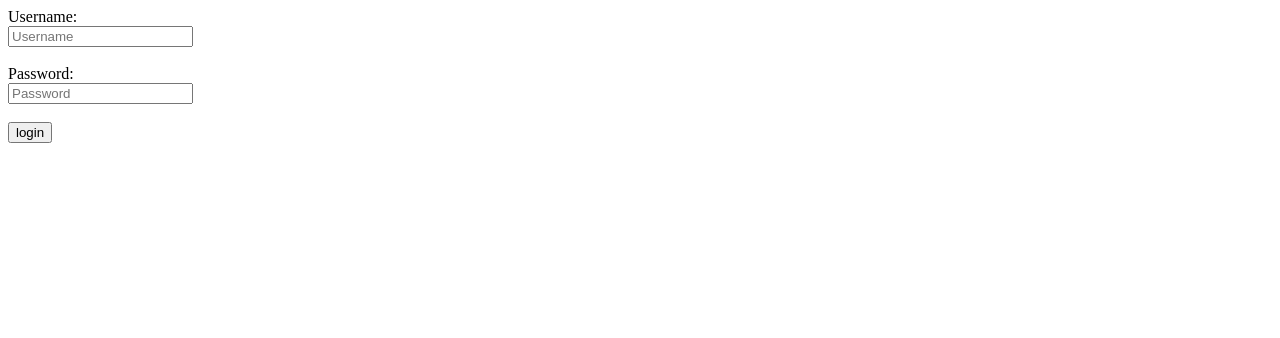
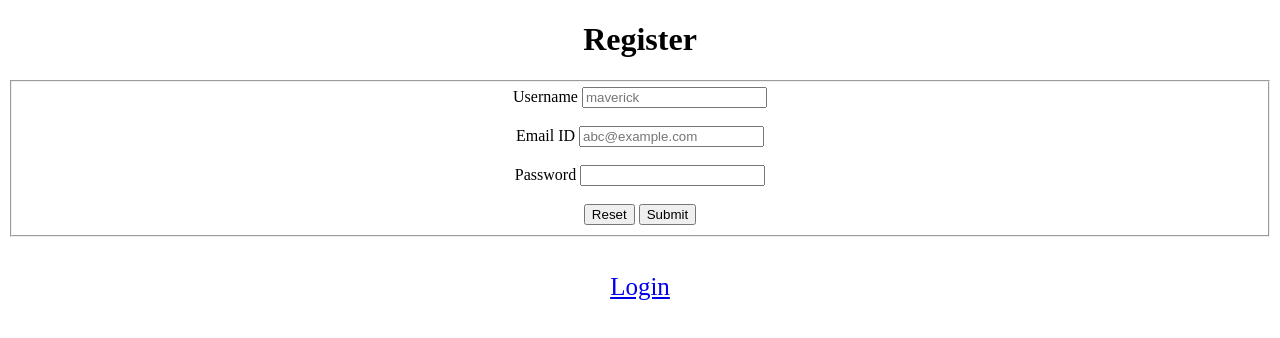
Before and after one commit to Sira18af/DBA2022, a website: page Public/register.html in a window 1280 px wide. Drawn offline with Linux system fonts and the light colour scheme.

Commit message:
Front-end

```diff
--- a/Public/register.html
+++ b/Public/register.html
@@ -1,17 +1,39 @@
 <!DOCTYPE html>
-<html>
-  <head>
-	<title>Example Login Form</title>
-  </head>
-  <body>
-	<form action="//members.osiolabs.com/login" method="post">
-  	<!-- user input-->
-  	Username:<br>
-  	<input type="text" name="username" placeholder="Username" required><br><br>
-  	Password:<br>
-  	<input type="password" name="password" placeholder="Password" required><br><br>
-  	<!-- submit button -->
-  	<input type="submit" value="login">
+<html lang = "en">
+<head>
+	<meta charset = "UTF-8">
+	<title> My Form </title>
+	<style>
+		#mylink{
+			font-size: 25px;
+		}
+	</style>
+</head>
+<body align='center'>
+        <header>
+		<h1>Register</h1>
+	</header>
+
+	<form action="/register" method="POST">
+		<fieldset>
+			<label>Username</label>
+			<input type ="text" id = 'username' name="username" placeholder="maverick" required>
+			<br><br>
+
+			<label>Email ID</label>
+			<input type ="email" id = 'email' name="email" placeholder="abc@example.com" required>
+			<br><br>
+
+			<label>Password</label>
+			<input type="password" id = "password" name="password" required>
+			<br><br>
+
+			<button type ="reset">Reset</button>
+			<button type ="submit">Submit</button>
+		</fieldset>
 	</form>
-  </body>
+	<br><br>
+        <a id="mylink" href="./login.html">Login</a>
+
+</body>
 </html>
```
Also changed, not shown: Public/login.html (+34 -15 lines).
